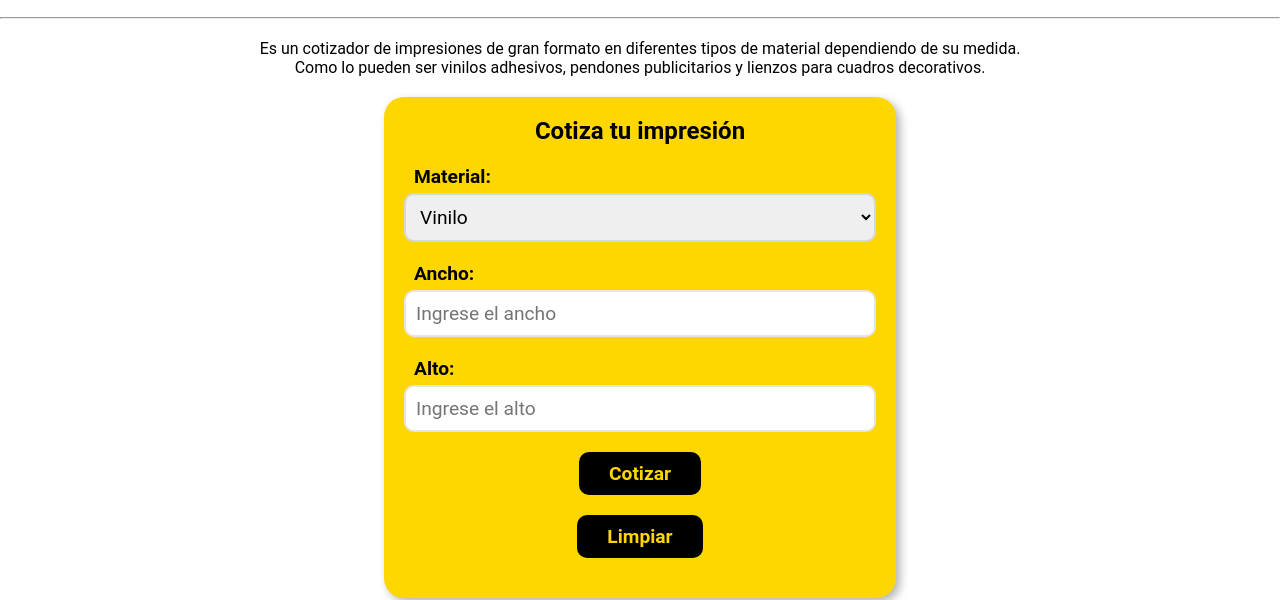
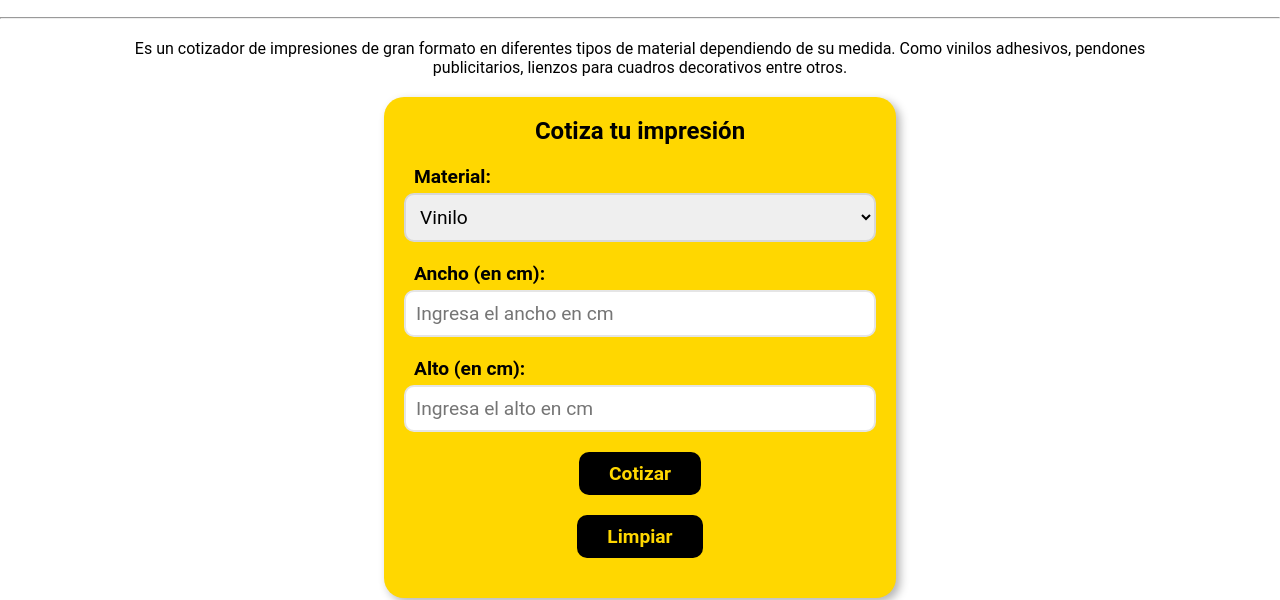
Before and after one commit to reba-1984/proyectoFinalJavaScript, a plain HTML site: page index.html in a window 1280 px wide. Shown: the part 202-802 px from the top of the page. Drawn offline with Linux system fonts and the light colour scheme; some packages are replaced by stand-ins of ours; a script that the page names is missing.

Commit message:
ajustes finales

```diff
--- a/css/style.css
+++ b/css/style.css
@@ -15,6 +15,11 @@ footer{
     color: white;
     padding: 5px;
     margin-top: 20px;
+}
+
+.parrafo{
+    margin-left: 10%;
+    margin-right: 10%;
 }
 
 .logo{
@@ -112,6 +117,10 @@ button:hover{
     margin-right: auto;
 }
 
+#cuerpo{
+    list-style-type: none;
+}
+
 .invisible{
     display: none;
 }
@@ -132,4 +141,7 @@ button:hover{
         display: flex;
         justify-content: center;
     }
+    .logo{
+        height: 60px;
+    }
 }
--- a/index.html
+++ b/index.html
@@ -14,7 +14,8 @@
     </header>
     <h1>Simulador Interactivo</h1>
     <hr>
-    <p>Es un cotizador de impresiones de gran formato en diferentes tipos de material dependiendo de su medida. <br>Como lo pueden ser vinilos adhesivos, pendones publicitarios y lienzos para cuadros decorativos.</p>
+    <p class="parrafo">Es un cotizador de impresiones de gran formato en diferentes tipos de material dependiendo de su medida.
+        Como vinilos adhesivos, pendones publicitarios, lienzos para cuadros decorativos entre otros.</p>
 
     <div class="formulario">
         <h2>Cotiza tu impresión</h2>
@@ -31,12 +32,12 @@
                 </select>
             </div>
             <div>
-                <label for="ancho">Ancho:</label>
-                <input type="number" id="ancho" name="ancho" placeholder="Ingrese el ancho" min="20" required>
+                <label for="ancho">Ancho (en cm):</label>
+                <input type="number" id="ancho" name="ancho" placeholder="Ingresa el ancho en cm" min="20" required>
             </div>
             <div>
-                <label for="alto">Alto:</label>
-                <input type="number" id="alto" name="alto" placeholder="Ingrese el alto" min="20" required>
+                <label for="alto">Alto (en cm):</label>
+                <input type="number" id="alto" name="alto" placeholder="Ingresa el alto en cm" min="20" required>
             </div>
             <div class="boton">
                 <button type="button" id="button">Cotizar</button>
```
